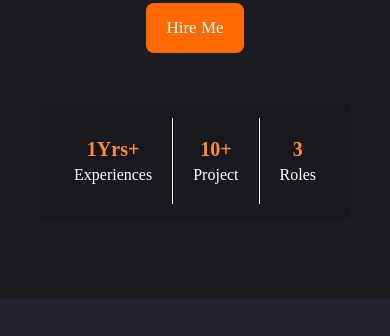
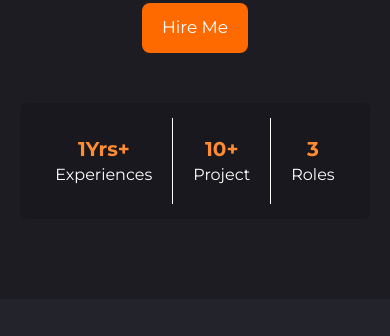
Before and after one commit to mostafa915/MostafaAymanPortfolio, a plain HTML site: page index.html in a window 390 px wide. Shown: the part 764-1100 px from the top of the page. Drawn offline with Linux system fonts and the light colour scheme.

Commit message:
Update style.css

```diff
--- a/css/style.css
+++ b/css/style.css
@@ -17,7 +17,9 @@ html {
   margin: 0;
   box-sizing: border-box;
 }
-
+body {
+  font-family: "Montserrat", sans-serif;
+}
 a {
   text-decoration: none;
 }
@@ -293,6 +295,11 @@ header i.bar {
   }
 }
 @media (max-width: 767px) {
+  .home .experience {
+    margin: 50px auto 0;
+  }
+}
+@media (max-width: 991px) {
   .home .experience {
     margin: 50px auto 0;
   }
```
